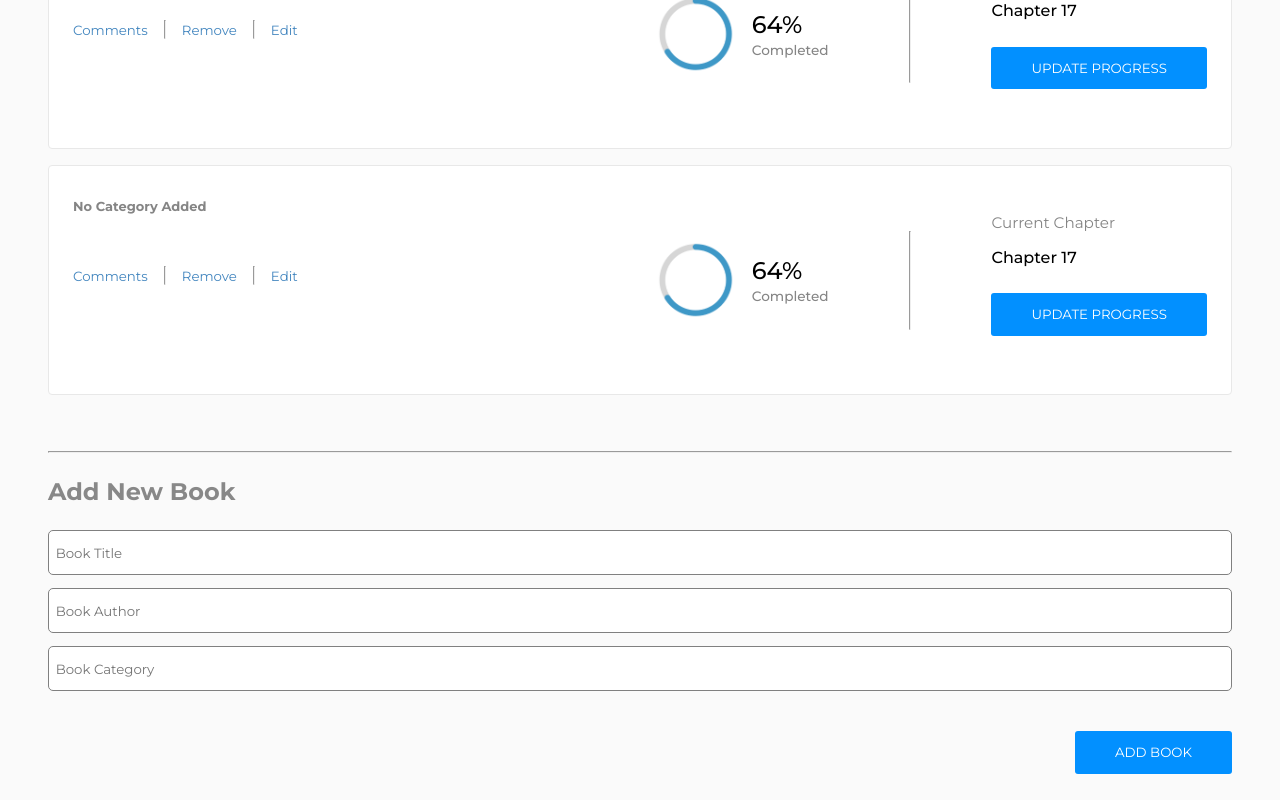
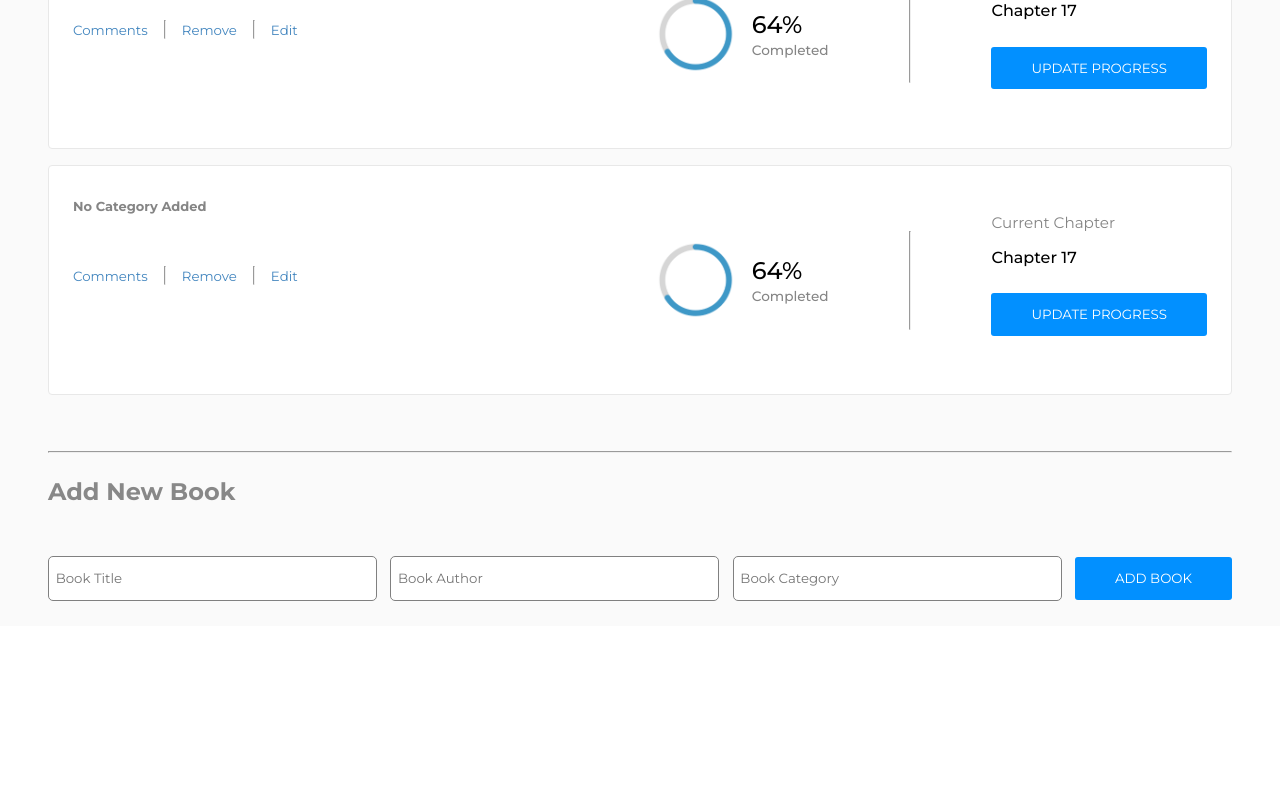
Before and after one commit to MuhammadUsmanAslam/bookstore, a React (Create React App) app: page / in a window 1280 px wide. Shown: the part 2927-3727 px from the top of the page. After the commit the page ends 3553 px from the top, so only its background shows below. Built offline with nearby package versions, Linux system fonts and the light colour scheme; no server answers.

Commit message:
Fix newBookForm design issues

```diff
--- a/src/components/Home/NewBookForm/NewBookForm.css
+++ b/src/components/Home/NewBookForm/NewBookForm.css
@@ -10,18 +10,36 @@
   margin: 1em 0;
 }
 
-.new-book-form > input {
-  margin: 0 0 1em 0;
+.new-book-form-body {
+  display: flex;
+  justify-content: space-evenly;
+  align-items: center;
+}
+
+.new-book-form-body > input {
+  flex: 1;
   padding: 1em 0.5em;
   border: 1px solid gray;
   outline: 2px solid none;
   border-radius: 5px;
+  margin-right: 1em;
 }
 
-.new-book-form > input:focus {
+.new-book-form-body > input:focus {
   outline: 2px solid #a5a5a5;
 }
 
 .new-book-form--add-book-btn {
   align-self: flex-end;
 }
+
+@media only screen and (max-width: 580px) {
+  .new-book-form-body {
+    flex-direction: column;
+  }
+
+  .new-book-form-body > input {
+    width: 100%;
+    margin: 0 0 1em 0;
+  }
+}
--- a/src/components/Home/NewBookForm/NewBookForm.js
+++ b/src/components/Home/NewBookForm/NewBookForm.js
@@ -15,6 +15,7 @@ function NewBookForm() {
     <form className="new-book-form">
       <hr />
       <h2>Add New Book</h2>
+      <div className="new-book-form-body">
         <input
           type="text"
           placeholder="Book Title"
@@ -63,6 +64,7 @@ function NewBookForm() {
         >
           ADD BOOK
         </button>
+      </div>
     </form>
   );
 }
```
Lines whose indentation alone changed are shown as unchanged.
